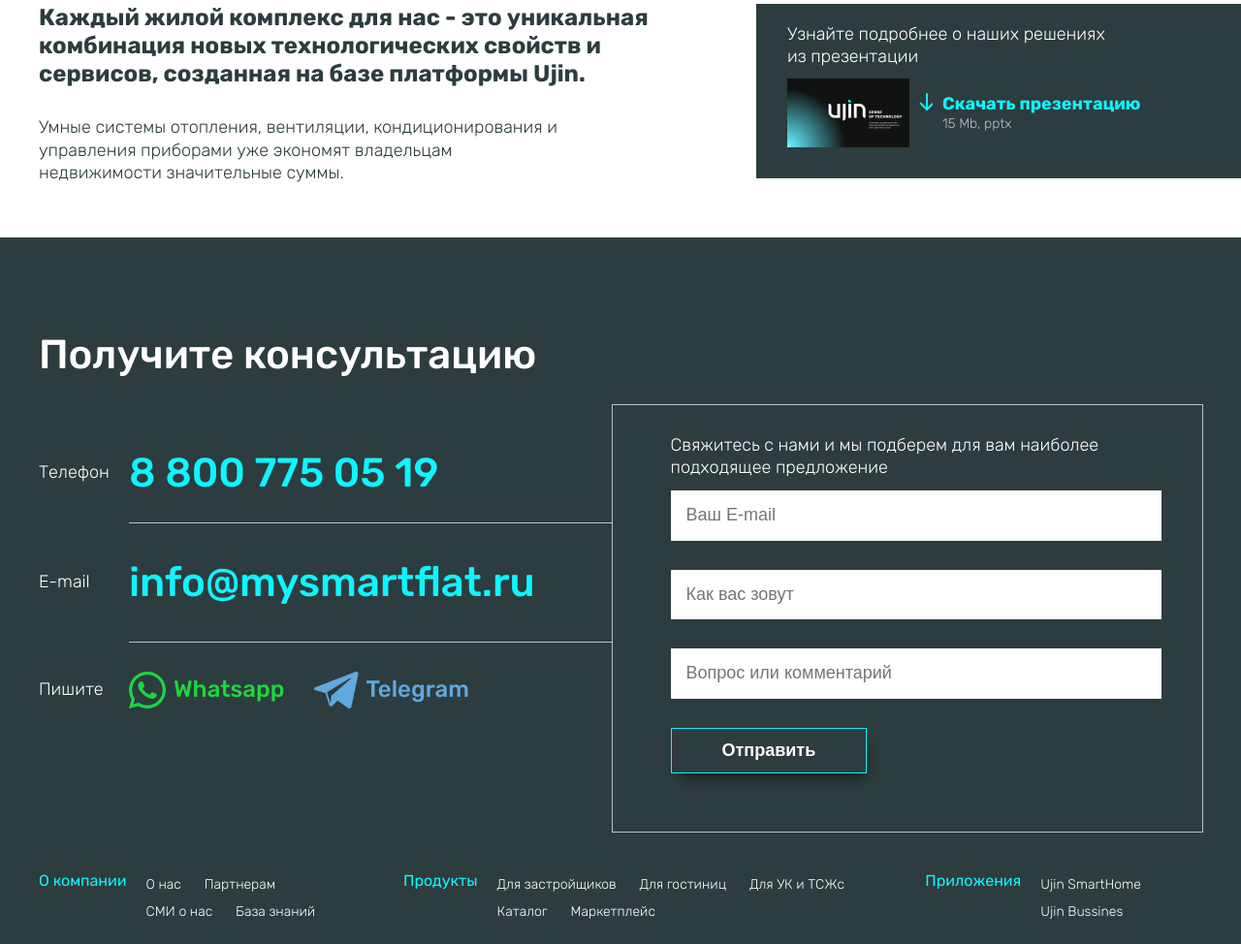
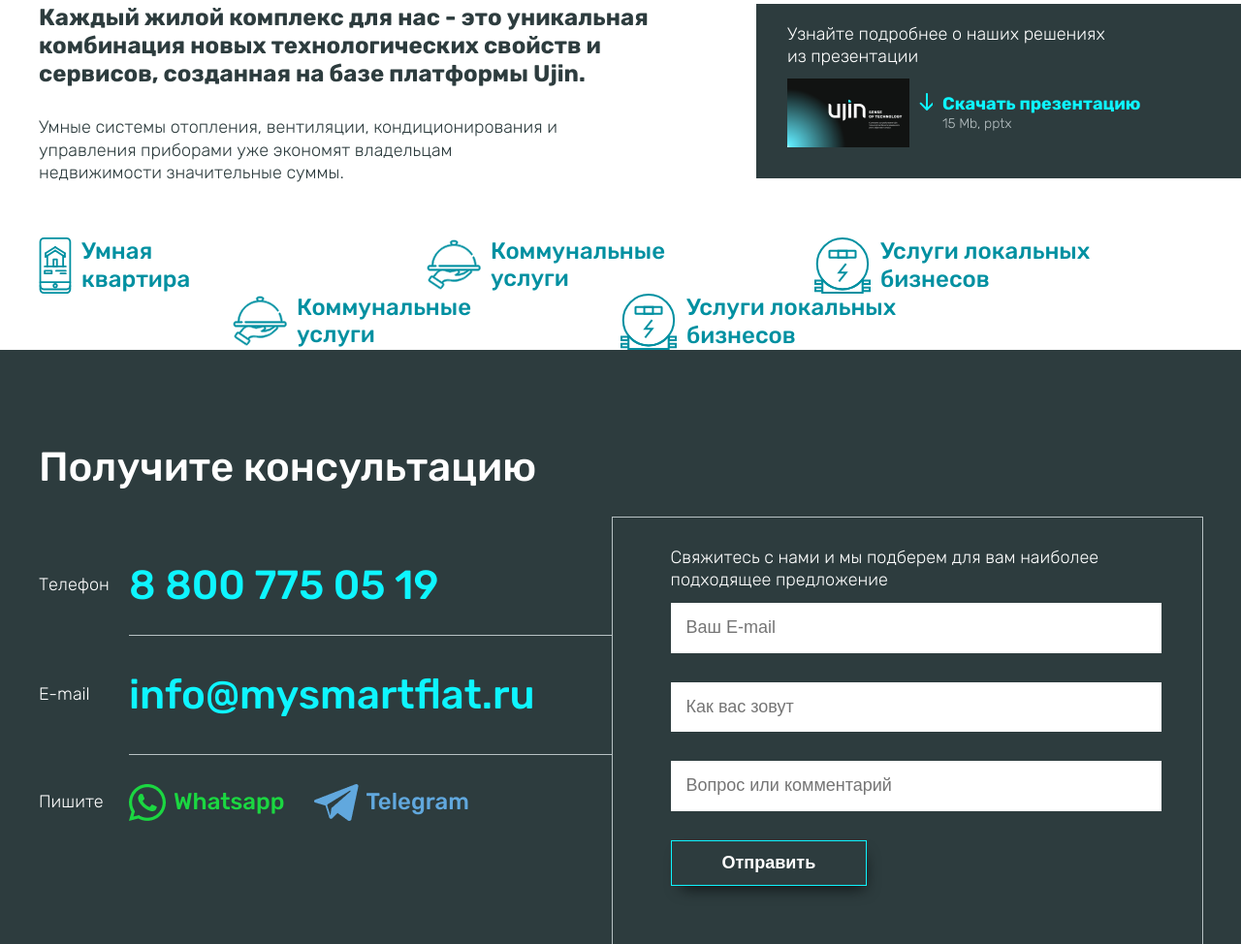
Before and after one commit to dexploitdm/ujin, a PHP site: page /developers.html in a window 1280 px wide. Shown: the part 972-1946 px from the top of the page at 97% size. Run offline with PHP 8.4, Linux system fonts and the light colour scheme; style sheets or scripts are compiled from the project's sources; some libraries are stand-ins or nearby versions.

Commit message:
fix styles

```diff
--- a/assets/src/developers.html
+++ b/assets/src/developers.html
@@ -93,8 +93,40 @@ document.write("<script async src='/browser-sync/browser-sync-client.js?v=2.26.7
                 </div>
             </div>
         </div>
-
-
+    </div>
+    <div class="lists-services box">
+        <div class="lists-services-layout">
+            <div class="lists-services-box">
+                <div class="services-head">
+                    <img src="images/icons/ic_brain_home.svg">
+                    <p>Умная <br> квартира</p>
+                </div>
+            </div>
+            <div class="lists-services-box">
+                <div class="services-head">
+                    <img src="images/icons/ic_lo.svg">
+                    <p>Коммунальные <br> услуги</p>
+                </div>
+            </div>
+            <div class="lists-services-box">
+                <div class="services-head">
+                    <img src="images/icons/ic_electrum.svg">
+                    <p>Услуги локальных <br> бизнесов</p>
+                </div>
+            </div>
+            <div class="lists-services-box">
+                <div class="services-head">
+                    <img src="images/icons/ic_lo.svg">
+                    <p>Коммунальные <br> услуги</p>
+                </div>
+            </div>
+            <div class="lists-services-box">
+                <div class="services-head">
+                    <img src="images/icons/ic_electrum.svg">
+                    <p>Услуги локальных <br> бизнесов</p>
+                </div>
+            </div>
+        </div>
     </div>
 
 
--- a/assets/src/scss/base/_variables.scss
+++ b/assets/src/scss/base/_variables.scss
@@ -4,3 +4,4 @@ $color-dark: #2D3C3E;
 $color-white: #fff;
 $color-white-gray: #FBFBFB;
 $color-gray: #B8C2C4;
+$color-blue: #0090A1;
--- /dev/null
+++ b/assets/src/scss/blocks/_listsServices.scss
@@ -0,0 +1,22 @@
+.lists-services {
+    &-layout {
+      display: flex;
+      flex-wrap: wrap;
+      justify-content: center;
+    }
+  &-box {
+    flex-basis: 33.333%;
+    .services-head {
+      display: flex;
+      align-items: center;
+      p {
+        font-weight: 500;
+        font-size: 24px;
+        line-height: 120%;
+        color: $color-blue;
+        padding-left: 10px;
+      }
+    }
+  }
+
+}
--- a/assets/src/scss/core.scss
+++ b/assets/src/scss/core.scss
@@ -17,5 +17,6 @@
 @import "blocks/button";
 @import "blocks/productPreview";
 @import "blocks/boxesDesc";
+@import "blocks/listsServices";
 
 @import "blocks/form/input";
--- a/assets/src/scss/layouts/_header.scss
+++ b/assets/src/scss/layouts/_header.scss
@@ -38,7 +38,10 @@ header .header-layout .call-phone a {
   text-decoration: none;
   text-shadow: 0 0 15px rgba(14, 245, 255, 0.6); }
 header.header-bg {
-  background-color: rgba(52, 43, 72, 0.7); }
+  background-color: rgba(45, 60, 62, 0.9);
+  box-shadow: 0 6px 20px rgba(0, 0, 0, 0.06);
+  pointer-events: auto;
+}
 header.header-bg .header-layout {
   -ms-flex-align: center;
   align-items: center;
```
Also changed, not shown: assets/build/css/core.css (+26 -1 lines), assets/build/developers.html (+34 -2 lines), assets/build/hotels.html (+6 -1 lines), assets/src/hotels.html (+6 -1 lines), assets/build/css/core.min.css, assets/src/images/icons/ic_brain_home.svg (added), assets/src/images/icons/ic_electrum.svg (added), assets/src/images/icons/ic_lo.svg (added), 4 other files.
